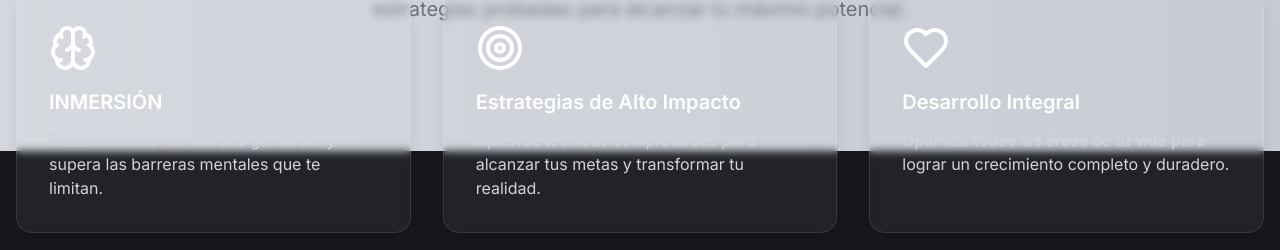
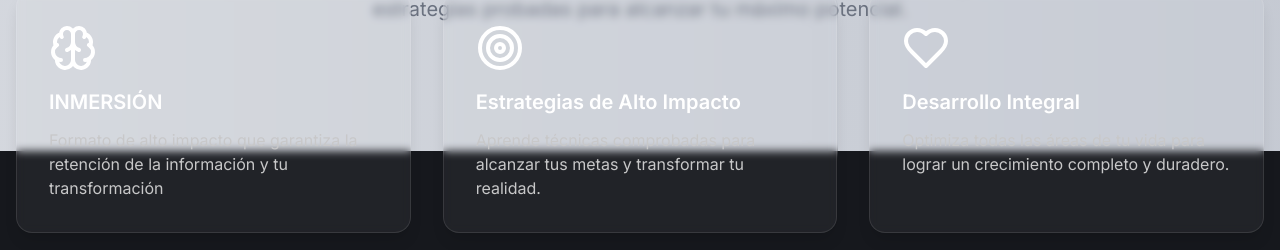
Before and after one commit to felipegriz/radiant-mind-path, a React (Vite) app: page / in a window 1280 px wide. Shown: the part 474-724 px from the top of the page. Built offline with nearby package versions, Linux system fonts and the light colour scheme.

Commit message:
Improve Inmersión section text
Improve the formatting of the "Inmersión" section text to ensure information retention and transformation, and change its color to light gray.

```diff
--- a/src/pages/Index.tsx
+++ b/src/pages/Index.tsx
@@ -126,7 +126,7 @@ const Index = () => {
             {
               icon: Brain,
               title: "INMERSIÓN",
-              description: "Desarrolla una mentalidad ganadora y supera las barreras mentales que te limitan.",
+              description: "Formato de alto impacto que garantiza la retención de la información y tu transformación",
             },
             {
               icon: Target,
@@ -149,7 +149,7 @@ const Index = () => {
             >
               <feature.icon className="w-12 h-12 text-white mb-4" />
               <h3 className="text-xl font-semibold mb-3 text-white">{feature.title}</h3>
-              <p className="text-gray-300">{feature.description}</p>
+              <p className="text-[#C8C8C9]">{feature.description}</p>
             </motion.div>
           ))}
         </section>
```
